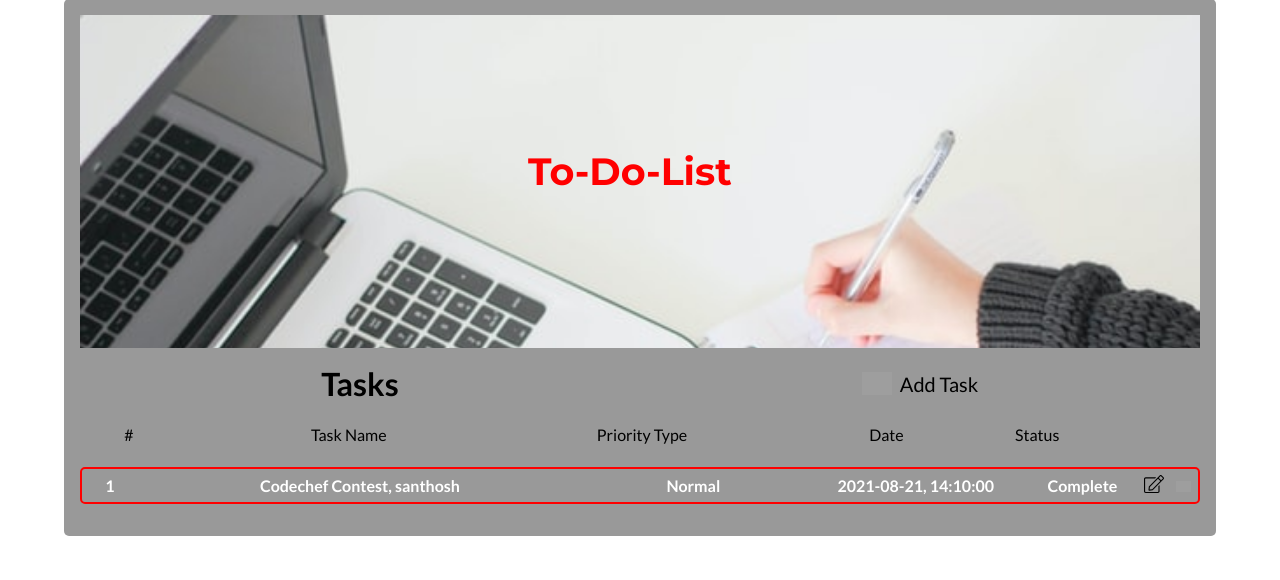
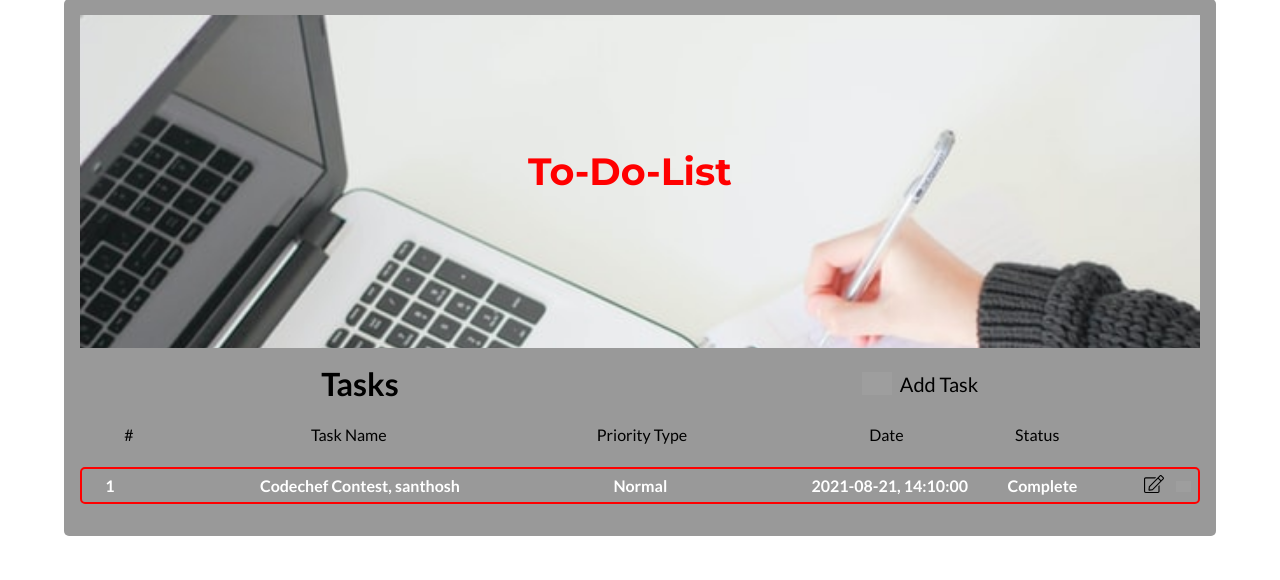
Before and after one commit to santhoshcharan-001/todolist, a Django app: page / in a window 1280 px wide. Shown: the part 49-629 px from the top of the page. Run offline with Django 3.2, Linux system fonts and the light colour scheme; data comes from the database, SQL or seed files in the repository; data that the repository does not hold is empty; grey boxes are pictures that could not be loaded.

Commit message:
Updated CSS file

```diff
--- a/static/css/home.css
+++ b/static/css/home.css
@@ -199,3 +199,12 @@ select {
   transform: translateX(54px);
   color: #198875;
 }
+.priority{
+  transform: translateX(-53px);
+}
+.date{
+  transform: translateX(-26px);
+}
+.status{
+  transform: translateX(-40px);
+}
```
